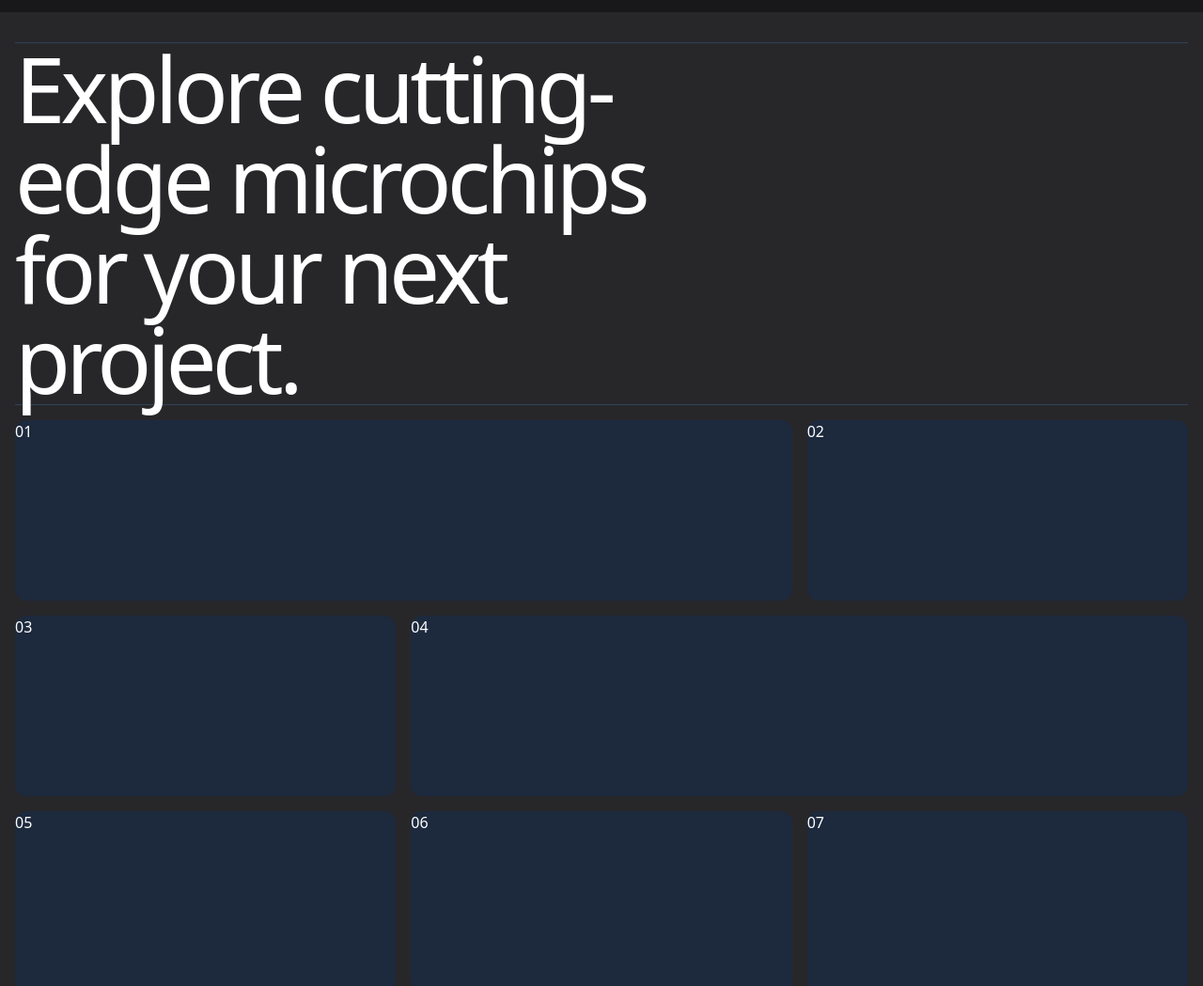
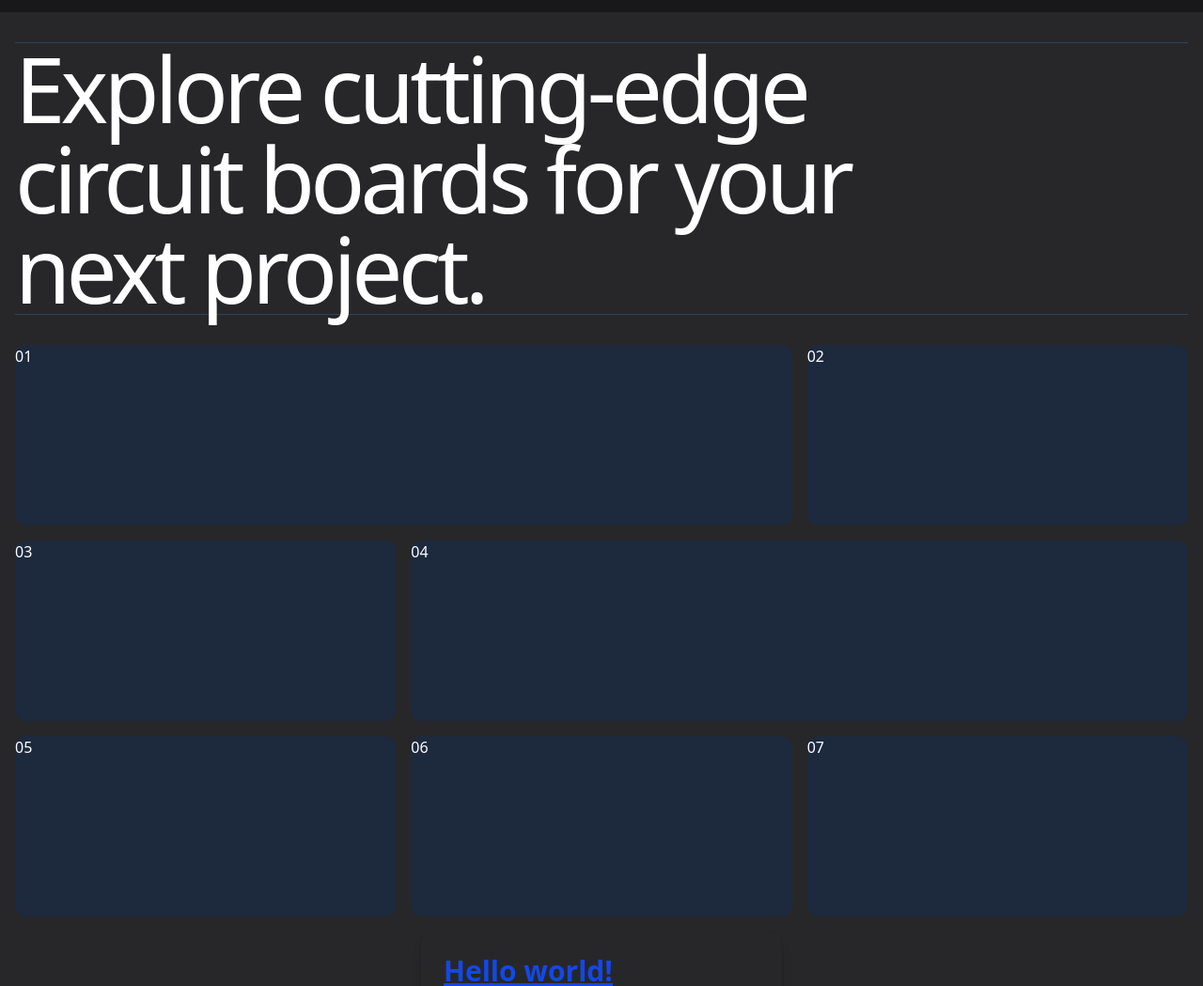
Before and after one commit to hayesmg03/tailwind-demo, a plain HTML site: page src/index.html in a window 1280 px wide. Shown: the part 51-1100 px from the top of the page at 94% size. Drawn offline with Linux system fonts and the light colour scheme.

Commit message:
small changes

```diff
--- a/src/index.html
+++ b/src/index.html
@@ -13,18 +13,20 @@
 <body class="bg-zinc-800">
   <nav class="justify-between flex bg-zinc-900 p-4">
     <img class="mx-4" src="/favicon-32x32.png" alt="image">
-    <ul class="justify-between mx-4 inline-flex">
+    <!-- hide these in smaller window sizes, add breakpoint -->
+    <!-- that reveals them at larger window sizes. -->
+    <ul class="justify-between mx-4 inline-flex text-white">
       <li><a href="" class="hover:bg-blue-700 rounded-xl p-2">Login</a></li>
       <li><a href="" class="hover:bg-blue-700 rounded-xl p-2">Products</a></li>
       <li><a href="" class="hover:bg-blue-700 rounded-xl p-2">Contact</a></li>
     </ul>
   </nav>
-  <div id="hero" class="m-4 mt-8">
+  <div id="hero" class="m-4 my-8">
     <hr class="border-slate-700">
-    <h1 class="text-white tracking-tighter text-4xl w-112 lg:text-8xl lg:w-192">Explore cutting-edge microchips for your next project.</h1>
+    <h1 class="text-white tracking-tighter text-4xl w-112 lg:text-8xl lg:w-224">Explore cutting-edge circuit boards for your next project.</h1>
     <hr class="border-slate-700">
   </div>
-  <div class="text-white grid grid-cols-3 gap-4 m-4">
+  <div id="main-grid" class="text-white grid grid-cols-3 gap-4 m-4">
     <div class="col-span-2 bg-slate-800 rounded-xl h-48">01</div>
     <div class="bg-slate-800 rounded-xl h-48">02</div>
     <div class="bg-slate-800 rounded-xl h-48">03</div>
--- a/src/input.css
+++ b/src/input.css
@@ -1,5 +1 @@
 @import "tailwindcss";
-
-nav li {
-    color: white;
-}
```
Also changed, not shown: src/output.css.
